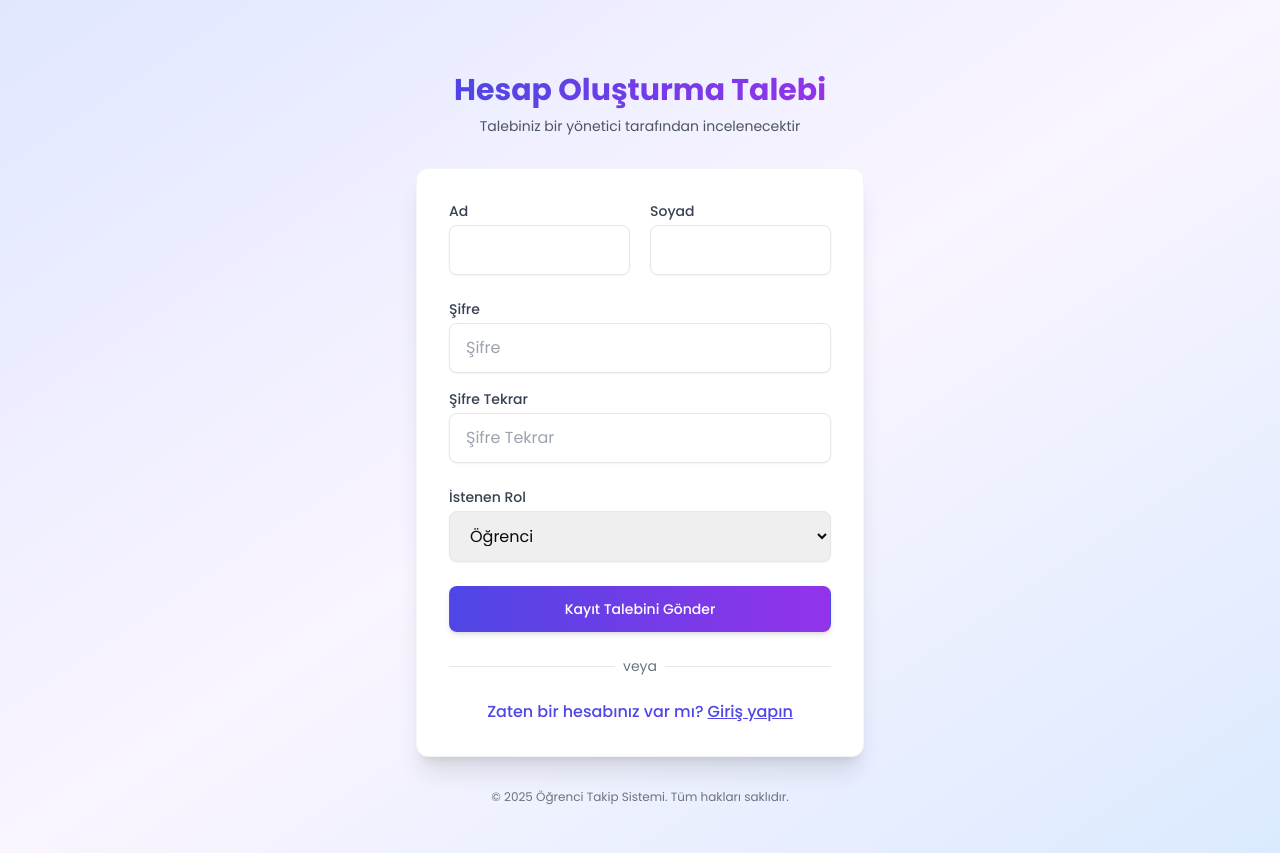
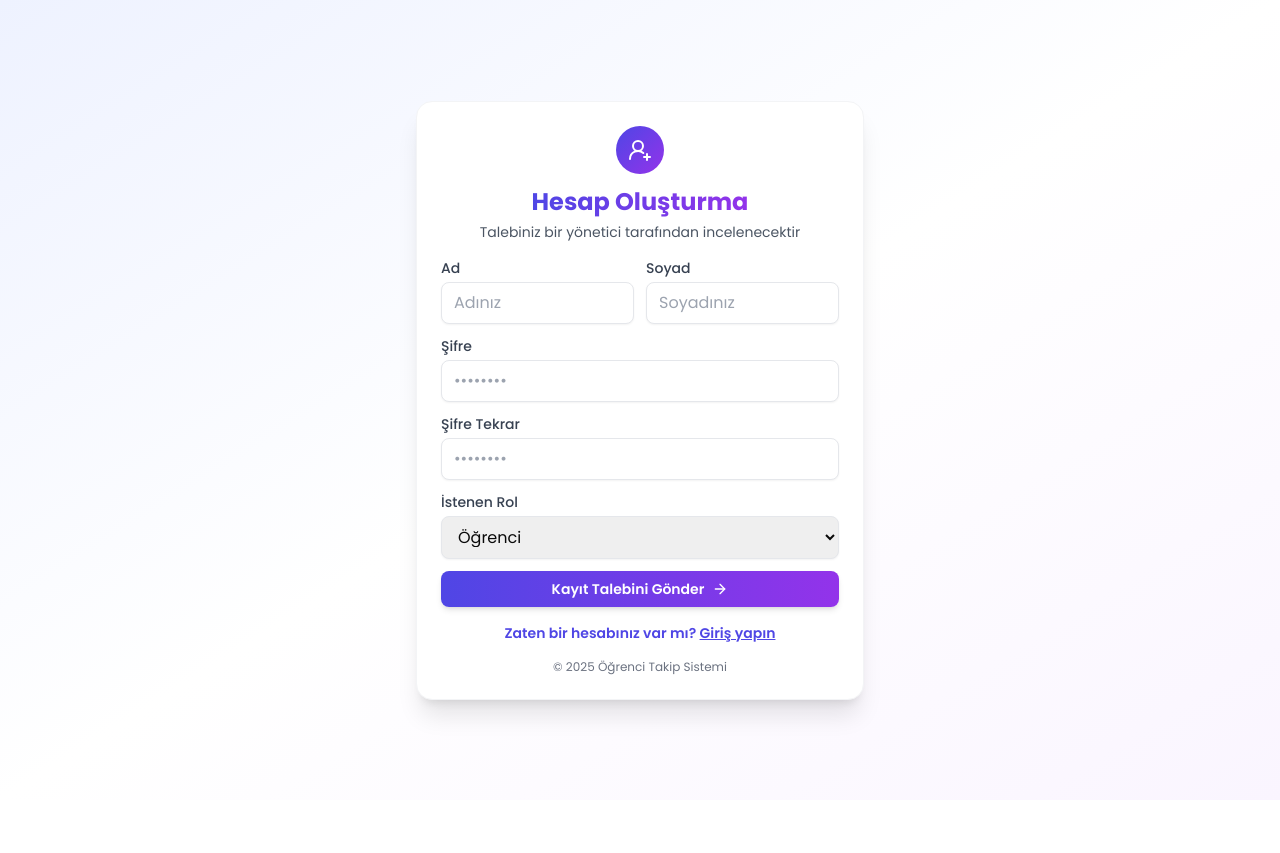
Before and after one commit to cihanisildar/yaygin_egitim, a Next.js app: page /register in a window 1280 px wide. After the commit the page ends 800 px from the top, so only its background shows below. Built offline with nearby package versions, Linux system fonts and the light colour scheme.

Commit message:
login and register page visual update

```diff
--- a/app/login/page.tsx
+++ b/app/login/page.tsx
@@ -5,6 +5,7 @@ import { useRouter, useSearchParams } from 'next/navigation';
 import { useAuth } from '../contexts/AuthContext';
 import Link from 'next/link';
 import toast from 'react-hot-toast';
+import { ArrowRight, User2 } from 'lucide-react';
 
 export default function LoginPage() {
   const [firstName, setFirstName] = useState('');
@@ -24,7 +25,6 @@ export default function LoginPage() {
     }
 
     try {
-      // Generate username from first and last name
       const username = `${firstName.toLowerCase()}.${lastName.toLowerCase()}`.replace(/\s+/g, '');
       await login(username, password);
     } catch (err: any) {
@@ -34,44 +34,62 @@ export default function LoginPage() {
   };
 
   return (
-    <div className="min-h-screen flex items-center justify-center bg-gradient-to-br from-blue-100 to-purple-100">
-      <div className="bg-white p-8 rounded-lg shadow-md w-96">
-        <h1 className="text-3xl font-bold text-center text-indigo-600 mb-2">Hesabınıza Giriş Yapın</h1>
-        <p className="text-center text-gray-600 mb-6">Sisteme erişim için bilgilerinizi giriniz</p>
+    <div className="h-screen flex items-center justify-center bg-gradient-to-br from-indigo-50 via-white to-purple-50 p-4">
+      <div className="w-full max-w-md bg-white rounded-2xl shadow-xl border border-gray-100 p-6">
+        <div className="flex flex-col items-center mb-6">
+          <div className="w-12 h-12 rounded-full bg-gradient-to-br from-indigo-600 to-purple-600 text-white flex items-center justify-center mb-3">
+            <User2 size={24} />
+          </div>
+          <h1 className="text-2xl font-bold bg-clip-text text-transparent bg-gradient-to-r from-indigo-600 to-purple-600">
+            Hoş Geldiniz
+          </h1>
+          <p className="text-sm text-gray-600 mt-1">
+            Sisteme erişmek için giriş yapın
+          </p>
+        </div>
 
         <form onSubmit={handleSubmit} className="space-y-4">
           <div>
-            <label htmlFor="firstName" className="block text-sm font-medium text-gray-700">Ad</label>
+            <label htmlFor="firstName" className="block text-sm font-medium text-gray-700 mb-1">
+              Ad
+            </label>
             <input
               type="text"
               id="firstName"
               value={firstName}
               onChange={(e) => setFirstName(e.target.value)}
-              className="mt-1 block w-full px-3 py-2 border border-gray-300 rounded-md shadow-sm focus:outline-none focus:ring-indigo-500 focus:border-indigo-500"
+              className="block w-full px-3 py-2 rounded-lg border border-gray-200 shadow-sm focus:ring-2 focus:ring-indigo-500 focus:border-transparent transition-all duration-200"
+              placeholder="Adınızı girin"
               disabled={loading}
             />
           </div>
 
           <div>
-            <label htmlFor="lastName" className="block text-sm font-medium text-gray-700">Soyad</label>
+            <label htmlFor="lastName" className="block text-sm font-medium text-gray-700 mb-1">
+              Soyad
+            </label>
             <input
               type="text"
               id="lastName"
               value={lastName}
               onChange={(e) => setLastName(e.target.value)}
-              className="mt-1 block w-full px-3 py-2 border border-gray-300 rounded-md shadow-sm focus:outline-none focus:ring-indigo-500 focus:border-indigo-500"
+              className="block w-full px-3 py-2 rounded-lg border border-gray-200 shadow-sm focus:ring-2 focus:ring-indigo-500 focus:border-transparent transition-all duration-200"
+              placeholder="Soyadınızı girin"
               disabled={loading}
             />
           </div>
 
           <div>
-            <label htmlFor="password" className="block text-sm font-medium text-gray-700">Şifre</label>
+            <label htmlFor="password" className="block text-sm font-medium text-gray-700 mb-1">
+              Şifre
+            </label>
             <input
               type="password"
               id="password"
               value={password}
               onChange={(e) => setPassword(e.target.value)}
-              className="mt-1 block w-full px-3 py-2 border border-gray-300 rounded-md shadow-sm focus:outline-none focus:ring-indigo-500 focus:border-indigo-500"
+              className="block w-full px-3 py-2 rounded-lg border border-gray-200 shadow-sm focus:ring-2 focus:ring-indigo-500 focus:border-transparent transition-all duration-200"
+              placeholder="••••••••"
               disabled={loading}
             />
           </div>
@@ -79,35 +97,43 @@ export default function LoginPage() {
           <button
             type="submit"
             disabled={loading}
-            className={`w-full flex justify-center py-2 px-4 border border-transparent rounded-md shadow-sm text-sm font-medium text-white bg-indigo-600 hover:bg-indigo-700 focus:outline-none focus:ring-2 focus:ring-offset-2 focus:ring-indigo-500 ${
-              loading ? 'opacity-75 cursor-not-allowed' : ''
-            }`}
+            className={`w-full flex items-center justify-center py-2 px-4 rounded-lg text-white text-sm font-semibold
+              bg-gradient-to-r from-indigo-600 to-purple-600 hover:from-indigo-700 hover:to-purple-700
+              focus:outline-none focus:ring-2 focus:ring-offset-2 focus:ring-indigo-500
+              transition-all duration-200 shadow-md mt-2
+              ${loading ? 'opacity-75 cursor-not-allowed' : ''}`}
           >
             {loading ? (
               <>
-                <svg className="animate-spin -ml-1 mr-3 h-5 w-5 text-white" xmlns="http://www.w3.org/2000/svg" fill="none" viewBox="0 0 24 24">
+                <svg className="animate-spin -ml-1 mr-2 h-4 w-4 text-white" xmlns="http://www.w3.org/2000/svg" fill="none" viewBox="0 0 24 24">
                   <circle className="opacity-25" cx="12" cy="12" r="10" stroke="currentColor" strokeWidth="4"></circle>
                   <path className="opacity-75" fill="currentColor" d="M4 12a8 8 0 018-8V0C5.373 0 0 5.373 0 12h4zm2 5.291A7.962 7.962 0 014 12H0c0 3.042 1.135 5.824 3 7.938l3-2.647z"></path>
                 </svg>
                 Giriş yapılıyor...
               </>
             ) : (
-              'Giriş Yap'
+              <>
+                Giriş Yap
+                <ArrowRight className="ml-2 h-4 w-4" />
+              </>
             )}
           </button>
         </form>
 
-        <div className="mt-4 text-center">
-          <p className="text-sm text-gray-600">
+        <div className="mt-4 text-center text-sm">
+          <span className="text-gray-600">
             Hesabınız yok mu?{' '}
-            <Link href="/register" className="font-medium text-indigo-600 hover:text-indigo-500">
-              Buradan kaydolun
+            <Link
+              href="/register"
+              className="font-semibold text-indigo-600 hover:text-indigo-500 transition-colors duration-200"
+            >
+              Hemen kaydolun
             </Link>
-          </p>
+          </span>
         </div>
 
-        <div className="mt-6 text-center text-xs text-gray-500">
-          © 2025 Öğrenci Takip Sistemi. Tüm hakları saklıdır.
+        <div className="mt-4 text-center text-xs text-gray-500">
+          © {new Date().getFullYear()} Öğrenci Takip Sistemi
         </div>
       </div>
     </div>
--- a/app/register/page.tsx
+++ b/app/register/page.tsx
@@ -4,6 +4,7 @@ import { useState } from 'react';
 import { useRouter } from 'next/navigation';
 import Link from 'next/link';
 import { UserRole } from '@/models/User';
+import { ArrowRight, UserPlus2 } from 'lucide-react';
 
 export default function RegisterPage() {
   const [formData, setFormData] = useState({
@@ -32,7 +33,6 @@ export default function RegisterPage() {
     setSuccess('');
     setLoading(true);
 
-    // Validation
     if (!formData.password || !formData.firstName || !formData.lastName) {
       setError('Şifre, ad ve soyad gereklidir');
       setLoading(false);
@@ -46,7 +46,6 @@ export default function RegisterPage() {
     }
 
     try {
-      // Generate username and email from first and last name
       const username = `${formData.firstName.toLowerCase()}.${formData.lastName.toLowerCase()}`.replace(/\s+/g, '');
       const email = `${username}@example.com`;
 
@@ -73,7 +72,6 @@ export default function RegisterPage() {
 
       setSuccess(data.message || 'Kayıt talebiniz gönderildi! Yönetici onayı bekleniyor.');
 
-      // Clear form
       setFormData({
         password: '',
         confirmPassword: '',
@@ -82,7 +80,6 @@ export default function RegisterPage() {
         requestedRole: UserRole.STUDENT,
       });
 
-      // Redirect to login after 3 seconds
       setTimeout(() => {
         router.push('/login');
       }, 3000);
@@ -94,112 +91,106 @@ export default function RegisterPage() {
   };
 
   return (
-    <div className="min-h-screen flex items-center justify-center bg-gradient-to-br from-indigo-100 via-purple-50 to-blue-100 py-12 px-4 sm:px-6 lg:px-8">
-      <div className="absolute inset-0 bg-pattern opacity-5 z-0"></div>
-
-      <div className="max-w-md w-full z-10">
-        <div className="text-center mb-8">
-          <h2 className="mt-6 text-center text-3xl font-bold text-gray-800">
-            <span className="bg-clip-text text-transparent bg-gradient-to-r from-indigo-600 to-purple-600">
-              Hesap Oluşturma Talebi
-            </span>
-          </h2>
-          <p className="mt-2 text-sm text-gray-600">
+    <div className="h-screen flex items-center justify-center bg-gradient-to-br from-indigo-50 via-white to-purple-50 p-4">
+      <div className="w-full max-w-md bg-white rounded-2xl shadow-xl border border-gray-100 p-6">
+        <div className="flex flex-col items-center mb-4">
+          <div className="w-12 h-12 rounded-full bg-gradient-to-br from-indigo-600 to-purple-600 text-white flex items-center justify-center mb-3">
+            <UserPlus2 size={24} />
+          </div>
+          <h1 className="text-2xl font-bold bg-clip-text text-transparent bg-gradient-to-r from-indigo-600 to-purple-600">
+            Hesap Oluşturma
+          </h1>
+          <p className="text-sm text-gray-600 mt-1">
             Talebiniz bir yönetici tarafından incelenecektir
           </p>
         </div>
 
-        <div className="bg-white shadow-xl rounded-xl p-8 border border-gray-100">
         {error && (
-            <div className="bg-red-50 border border-red-200 text-red-700 px-4 py-3 rounded-lg mb-6">
+          <div className="mb-4 p-3 rounded-lg bg-red-50 border border-red-200 text-red-700 text-sm flex items-start">
+            <svg xmlns="http://www.w3.org/2000/svg" className="h-4 w-4 mr-2 mt-0.5" viewBox="0 0 20 20" fill="currentColor">
+              <path fillRule="evenodd" d="M10 18a8 8 0 100-16 8 8 0 000 16zM8.707 7.293a1 1 0 00-1.414 1.414L8.586 10l-1.293 1.293a1 1 0 101.414 1.414L10 11.414l1.293 1.293a1 1 0 001.414-1.414L11.414 10l1.293-1.293a1 1 0 00-1.414-1.414L10 8.586 8.707 7.293z" clipRule="evenodd" />
+            </svg>
             {error}
           </div>
         )}
 
         {success && (
-            <div className="bg-green-50 border border-green-200 text-green-700 px-4 py-3 rounded-lg mb-6">
+          <div className="mb-4 p-3 rounded-lg bg-green-50 border border-green-200 text-green-700 text-sm">
+            <div className="flex items-start">
+              <svg xmlns="http://www.w3.org/2000/svg" className="h-4 w-4 mr-2 mt-0.5" viewBox="0 0 20 20" fill="currentColor">
+                <path fillRule="evenodd" d="M10 18a8 8 0 100-16 8 8 0 000 16zm3.707-9.293a1 1 0 00-1.414-1.414L9 10.586 7.707 9.293a1 1 0 00-1.414 1.414l2 2a1 1 0 001.414 0l4-4z" clipRule="evenodd" />
+              </svg>
               {success}
-              <p className="mt-2 text-sm">Giriş sayfasına yönlendiriliyorsunuz...</p>
+            </div>
+            <p className="mt-1 text-xs text-green-600">Giriş sayfasına yönlendiriliyorsunuz...</p>
           </div>
         )}
 
-          <form className="space-y-6" onSubmit={handleSubmit}>
-            <div className="grid grid-cols-1 gap-5 sm:grid-cols-2">
+        <form onSubmit={handleSubmit} className="space-y-3">
+          <div className="grid grid-cols-2 gap-3">
             <div>
               <label htmlFor="firstName" className="block text-sm font-medium text-gray-700 mb-1">
                 Ad
               </label>
-                <div className="relative">
               <input
+                type="text"
                 id="firstName"
                 name="firstName"
-                    type="text"
-                    required
-                    className="block w-full px-4 py-3 border border-gray-200 rounded-lg shadow-sm placeholder-gray-400 focus:outline-none focus:ring-2 focus:ring-indigo-500 focus:border-transparent transition-all duration-200"
                 value={formData.firstName}
                 onChange={handleChange}
+                className="block w-full px-3 py-2 rounded-lg border border-gray-200 shadow-sm focus:ring-2 focus:ring-indigo-500 focus:border-transparent transition-all duration-200"
+                placeholder="Adınız"
+                disabled={loading || !!success}
+              />
+            </div>
+
+            <div>
+              <label htmlFor="lastName" className="block text-sm font-medium text-gray-700 mb-1">
+                Soyad
+              </label>
+              <input
+                type="text"
+                id="lastName"
+                name="lastName"
+                value={formData.lastName}
+                onChange={handleChange}
+                className="block w-full px-3 py-2 rounded-lg border border-gray-200 shadow-sm focus:ring-2 focus:ring-indigo-500 focus:border-transparent transition-all duration-200"
+                placeholder="Soyadınız"
                 disabled={loading || !!success}
               />
             </div>
           </div>
-              <div>
-                <label htmlFor="lastName" className="block text-sm font-medium text-gray-700 mb-1">
-                  Soyad
-                </label>
-                <div className="relative">
-                  <input
-                    id="lastName"
-                    name="lastName"
-                    type="text"
-                    required
-                    className="block w-full px-4 py-3 border border-gray-200 rounded-lg shadow-sm placeholder-gray-400 focus:outline-none focus:ring-2 focus:ring-indigo-500 focus:border-transparent transition-all duration-200"
-                    value={formData.lastName}
-                    onChange={handleChange}
-                    disabled={loading || !!success}
-                  />
-                </div>
-              </div>
-            </div>
 
-            <div className="space-y-4">
           <div>
             <label htmlFor="password" className="block text-sm font-medium text-gray-700 mb-1">
               Şifre
             </label>
-                <div className="relative">
             <input
+              type="password"
               id="password"
               name="password"
-                    type="password"
-                    autoComplete="new-password"
-                    required
-                    className="block w-full px-4 py-3 border border-gray-200 rounded-lg shadow-sm placeholder-gray-400 focus:outline-none focus:ring-2 focus:ring-indigo-500 focus:border-transparent transition-all duration-200"
-                    placeholder="Şifre"
               value={formData.password}
               onChange={handleChange}
+              className="block w-full px-3 py-2 rounded-lg border border-gray-200 shadow-sm focus:ring-2 focus:ring-indigo-500 focus:border-transparent transition-all duration-200"
+              placeholder="••••••••"
               disabled={loading || !!success}
             />
           </div>
-              </div>
+
           <div>
             <label htmlFor="confirmPassword" className="block text-sm font-medium text-gray-700 mb-1">
               Şifre Tekrar
             </label>
-                <div className="relative">
             <input
+              type="password"
               id="confirmPassword"
               name="confirmPassword"
-                    type="password"
-                    autoComplete="new-password"
-                    required
-                    className="block w-full px-4 py-3 border border-gray-200 rounded-lg shadow-sm placeholder-gray-400 focus:outline-none focus:ring-2 focus:ring-indigo-500 focus:border-transparent transition-all duration-200"
-                    placeholder="Şifre Tekrar"
               value={formData.confirmPassword}
               onChange={handleChange}
+              className="block w-full px-3 py-2 rounded-lg border border-gray-200 shadow-sm focus:ring-2 focus:ring-indigo-500 focus:border-transparent transition-all duration-200"
+              placeholder="••••••••"
               disabled={loading || !!success}
             />
-                </div>
-              </div>
           </div>
 
           <div>
@@ -209,9 +200,9 @@ export default function RegisterPage() {
             <select
               id="requestedRole"
               name="requestedRole"
-                className="block w-full px-4 py-3 border border-gray-200 rounded-lg shadow-sm placeholder-gray-400 focus:outline-none focus:ring-2 focus:ring-indigo-500 focus:border-transparent transition-all duration-200"
               value={formData.requestedRole}
               onChange={handleChange}
+              className="block w-full px-3 py-2 rounded-lg border border-gray-200 shadow-sm focus:ring-2 focus:ring-indigo-500 focus:border-transparent transition-all duration-200"
               disabled={loading || !!success}
             >
               <option value={UserRole.STUDENT}>Öğrenci</option>
@@ -219,50 +210,45 @@ export default function RegisterPage() {
             </select>
           </div>
 
-            <div>
           <button
             type="submit"
             disabled={loading || !!success}
-                className={`group relative w-full flex justify-center py-3 px-4 border border-transparent text-sm font-medium rounded-lg text-white
-                  ${loading || success ? 'bg-indigo-400' : 'bg-gradient-to-r from-indigo-600 to-purple-600 hover:from-indigo-700 hover:to-purple-700'}
-                  focus:outline-none focus:ring-2 focus:ring-offset-2 focus:ring-indigo-500 transition-all duration-200 shadow-md`}
+            className={`w-full flex items-center justify-center py-2 px-4 rounded-lg text-white text-sm font-semibold
+              bg-gradient-to-r from-indigo-600 to-purple-600 hover:from-indigo-700 hover:to-purple-700
+              focus:outline-none focus:ring-2 focus:ring-offset-2 focus:ring-indigo-500
+              transition-all duration-200 shadow-md mt-2
+              ${(loading || success) ? 'opacity-75 cursor-not-allowed' : ''}`}
           >
             {loading ? (
               <>
-                    <svg className="animate-spin -ml-1 mr-3 h-5 w-5 text-white" xmlns="http://www.w3.org/2000/svg" fill="none" viewBox="0 0 24 24">
+                <svg className="animate-spin -ml-1 mr-2 h-4 w-4 text-white" xmlns="http://www.w3.org/2000/svg" fill="none" viewBox="0 0 24 24">
                   <circle className="opacity-25" cx="12" cy="12" r="10" stroke="currentColor" strokeWidth="4"></circle>
                   <path className="opacity-75" fill="currentColor" d="M4 12a8 8 0 018-8V0C5.373 0 0 5.373 0 12h4zm2 5.291A7.962 7.962 0 014 12H0c0 3.042 1.135 5.824 3 7.938l3-2.647z"></path>
                 </svg>
                 Gönderiliyor...
               </>
-                ) : success ? 'Gönderildi!' : 'Kayıt Talebini Gönder'}
+            ) : success ? (
+              'Gönderildi!'
+            ) : (
+              <>
+                Kayıt Talebini Gönder
+                <ArrowRight className="ml-2 h-4 w-4" />
+              </>
+            )}
           </button>
-            </div>
         </form>
 
-          <div className="mt-6 text-center">
-            <div className="relative">
-              <div className="absolute inset-0 flex items-center">
-                <div className="w-full border-t border-gray-200"></div>
-              </div>
-              <div className="relative flex justify-center text-sm">
-                <span className="px-2 bg-white text-gray-500">veya</span>
-              </div>
+        <div className="mt-4 text-center text-sm">
+          <Link
+            href="/login"
+            className="font-semibold text-indigo-600 hover:text-indigo-500 transition-colors duration-200"
+          >
+            Zaten bir hesabınız var mı? <span className="underline">Giriş yapın</span>
+          </Link>
         </div>
 
-            <div className="mt-6">
-              <Link
-                href="/login"
-                className="inline-flex items-center font-medium text-indigo-600 hover:text-indigo-500 transition-colors duration-200"
-              >
-                Zaten bir hesabınız var mı? <span className="ml-1 underline">Giriş yapın</span>
-              </Link>
-            </div>
-          </div>
-        </div>
-
-        <div className="text-center mt-8 text-xs text-gray-500">
-          © {new Date().getFullYear()} Öğrenci Takip Sistemi. Tüm hakları saklıdır.
+        <div className="mt-4 text-center text-xs text-gray-500">
+          © {new Date().getFullYear()} Öğrenci Takip Sistemi
         </div>
       </div>
     </div>
```
Lines whose indentation alone changed are shown as unchanged.
